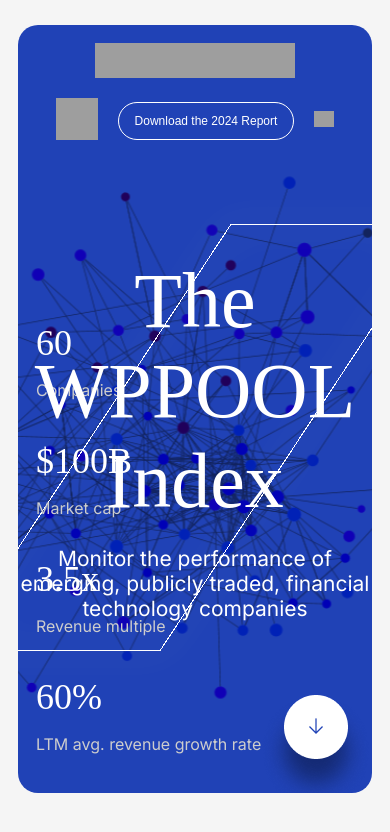
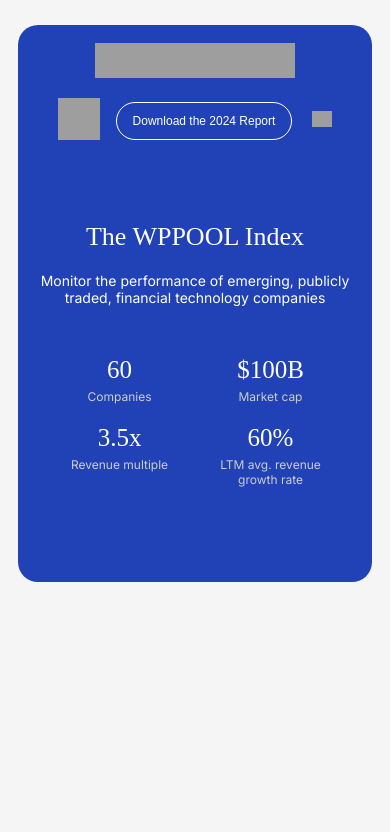
Before and after one commit to Piyashhasan/Wppool, a Next.js app: page / in a window 390 px wide. Shown: the top 832 px of the page. Built offline with nearby package versions, Linux system fonts and the light colour scheme; grey boxes are pictures that could not be loaded.

Commit message:
feat: Navbar & Banner section responsive - done

```diff
--- a/src/components/Banner/Banner.jsx
+++ b/src/components/Banner/Banner.jsx
@@ -1,48 +1,49 @@
 import Image from "next/image";
 import Rectangle from "../../../public/images/rectangle.svg";
-import DownArrow from "../../../public/images/down-arrow.png";
 
 const Banner = () => {
   return (
     <div className="banner-section">
       <div className="px-[18px] py-[18px] relative">
-        <div className="flex justify-center items-center relative z-10">
+        <div className="rectangle-image">
           <Image src={Rectangle} alt="rectangle" />
         </div>
-        <div className="banner-content z-30">
-          <h1 className="text-[78px] font-['Nantes'] text-white font-[400]">
+
+        <div className="banner-content">
+          <h1 className="font-['Nantes'] font-[400] text-white text-[26px] sm:text-[78px]  ">
             The WPPOOL Index
           </h1>
-          <p className="mt-[20px] text-white font-[400] text-[21px] ">
+          <p className="text-[14px] mt-[20px] text-white font-[400] sm:text-[21px] ">
             Monitor the performance of emerging, publicly traded, financial
             technology companies
           </p>
         </div>
-        <div className="text-white flex flex-col gap-[40px] absolute top-40 z-20">
-          <div>
-            <p className="text-[36px] font-['Nantes']">60</p>
-            <p className="mt-[16px] text-[16px] text-[#CDCDCD]">Companies</p>
+
+        <div className="banner-left-side">
+          <div className="w-[110px] text-center lg:w-auto lg:text-left ">
+            <p className="text-[25px] lg:text-[36px] font-['Nantes']">60</p>
+            <p className="mt-[5px] text-[12px] text-[#CDCDCD] sm:mt-[16px] lg:text-[16px]">
+              Companies
+            </p>
           </div>
-          <div>
-            <p className="text-[36px] font-['Nantes']">$100B</p>
-            <p className="mt-[16px] text-[16px] text-[#CDCDCD]">Market cap</p>
+          <div className="w-[110px] text-center lg:w-auto lg:text-left ">
+            <p className="text-[25px] lg:text-[36px] font-['Nantes']">$100B</p>
+            <p className="mt-[5px] text-[12px] text-[#CDCDCD] sm:mt-[16px] lg:text-[16px]">
+              Market cap
+            </p>
           </div>
-          <div>
-            <p className="text-[36px] font-['Nantes']">3.5x</p>
-            <p className="mt-[16px] text-[16px] text-[#CDCDCD]">
+          <div className="w-[110px] text-center lg:w-auto lg:text-left ">
+            <p className="text-[25px] lg:text-[36px] font-['Nantes']">3.5x</p>
+            <p className="mt-[5px] text-[12px] text-[#CDCDCD] sm:mt-[16px] lg:text-[16px]">
               Revenue multiple
             </p>
           </div>
-          <div>
-            <p className="text-[36px] font-['Nantes']">60%</p>
-            <p className="mt-[16px] text-[16px] text-[#CDCDCD]">
+          <div className="w-[110px] text-center lg:w-auto lg:text-left ">
+            <p className="text-[25px] lg:text-[36px] font-['Nantes']">60%</p>
+            <p className="mt-[5px] text-[12px] text-[#CDCDCD] sm:mt-[16px] lg:text-[16px]">
               LTM avg. revenue growth rate
             </p>
           </div>
-        </div>
-
-        <div className="absolute right-0 z-40 cursor-pointer">
-          <Image src={DownArrow} alt="Down arrow" />
         </div>
       </div>
     </div>
--- a/src/components/NavBar/NavBar.jsx
+++ b/src/components/NavBar/NavBar.jsx
@@ -15,7 +15,7 @@ const NavBar = () => {
 
       {/* nav link side start */}
       <div className="flex items-center gap-5 sm:gap-[25px]">
-        <ul className="flex items-center gap-5 sm:gap-[12px]">
+        <ul className="flex items-center gap-4 sm:gap-[12px]">
           <li>
             <Link href="#">
               <Image src={ShareIcon} width={42} height={42} alt="share-icon" />
--- a/src/pages/Home/page.jsx
+++ b/src/pages/Home/page.jsx
@@ -7,19 +7,15 @@ const HomePage = () => {
       {/* --- Header section start --- */}
       <header className="px-[18px] py-[18] w-full">
         <div className="container bg-[#2042B6] rounded-[20px] overflow-hidden pb-[80px]">
-          {/* nav start */}
           <nav>
             <NavBar />
           </nav>
-          {/* nav end */}
-          {/* banner start */}
+
           <div>
             <Banner />
           </div>
-          {/* banner start */}
         </div>
       </header>
-
       {/* --- Header section end --- */}
     </>
   );
--- a/src/styles/pages/_home.scss
+++ b/src/styles/pages/_home.scss
@@ -1,4 +1,3 @@
-// .bg-[#F5F5F5] py-[25px] !min-h-full
 .home {
   background: #f5f5f5;
   padding: 25px 0;
@@ -20,12 +19,74 @@
   background-position: center;
   width: 100%;
   background-blend-mode: multiply;
+
+  .rectangle-image {
+    @apply hidden sm:flex sm:justify-center sm:items-center sm:z-10;
+  }
+
+  .banner-left-side {
+    @apply relative top-44 z-20 gap-y-5 flex flex-row flex-wrap justify-around text-white sm:absolute sm:top-auto sm:bottom-[-40px] sm:left-0 sm:right-0 sm:gap-5 lg:flex-col lg:gap-[40px] lg:pl-[18px];
+  }
+
   .banner-content {
     width: 100%;
     text-align: center;
     position: absolute;
-    top: 50%;
+    top: 45%;
     left: 50%;
     transform: translate(-50%, -50%);
+    z-index: 30;
+  }
+
+  @media (min-width: 1024px) and (max-width: 1280px) {
+    & {
+      background-size: 450px 450px;
+
+      .banner-content {
+        top: 48%;
+        h1 {
+          font-size: 48px;
+        }
+        p {
+          font-size: 16px;
+        }
+      }
+      .rectangle-image {
+        img {
+          width: 50%;
+        }
+      }
+    }
+  }
+
+  @media (min-width: 640px) and (max-width: 1023px) {
+    & {
+      background-size: 400px 400px;
+      .banner-content {
+        h1 {
+          font-size: 50px;
+        }
+        p {
+          font-size: 18px;
+        }
+      }
+      .rectangle-image {
+        img {
+          width: 70%;
+        }
+      }
+    }
+  }
+
+  @media (min-width: 320px) and (max-width: 639px) {
+    & {
+      background-image: none;
+      padding: 0 8px;
+      min-height: 340px;
+      .banner-content {
+        top: 60px;
+        transform: translate(-50%, 0%);
+      }
+    }
   }
 }
```
